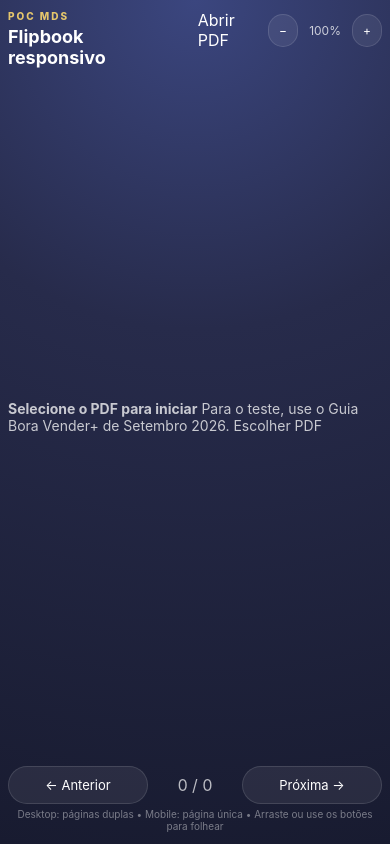
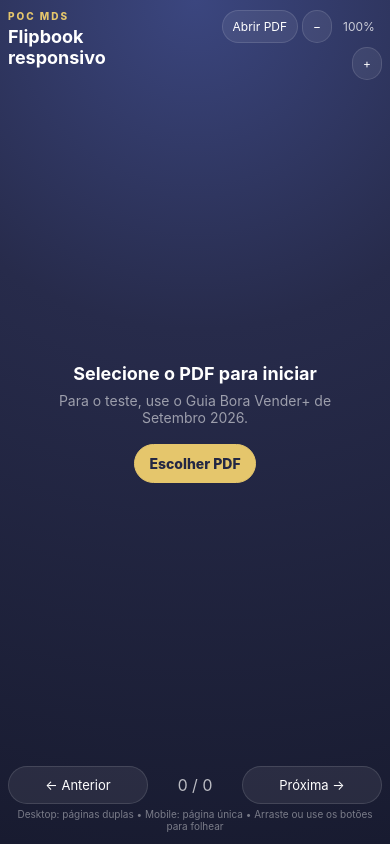
Before and after one commit to mundodigitalsolucoes/flipbook-poc-mds, a website built with Vite: page index.html in a window 390 px wide. Built offline with nearby package versions, Linux system fonts and the light colour scheme; a script that the page names is missing.

Commit message:
style: adicionar estado vazio e upload do PDF

```diff
--- a/src/style.css
+++ b/src/style.css
@@ -13,15 +13,21 @@ button { font: inherit; }
 .eyebrow { display: block; font-size: 10px; letter-spacing: .2em; font-weight: 800; color: #e5c66c; }
 h1 { margin: 4px 0 0; font-size: clamp(18px, 2.6vw, 28px); }
 h1 small { font-size: .55em; font-weight: 500; opacity: .55; }
-.actions { display: flex; gap: 8px; align-items: center; }
-.actions button, .controls button { border: 1px solid rgba(255,255,255,.12); color: #fff; background: rgba(255,255,255,.07); border-radius: 999px; padding: 10px 14px; cursor: pointer; transition: .2s ease; }
-.actions button:hover, .controls button:hover { background: rgba(255,255,255,.13); transform: translateY(-1px); }
+.actions { display: flex; gap: 8px; align-items: center; flex-wrap: wrap; justify-content: flex-end; }
+.actions button, .controls button, .upload-button { border: 1px solid rgba(255,255,255,.12); color: #fff; background: rgba(255,255,255,.07); border-radius: 999px; padding: 10px 14px; cursor: pointer; transition: .2s ease; text-decoration: none; }
+.actions button:hover, .controls button:hover, .upload-button:hover { background: rgba(255,255,255,.13); transform: translateY(-1px); }
+.upload-button { display: inline-flex; align-items: center; justify-content: center; }
+.upload-primary { margin-top: 10px; background: #e5c66c; border-color: #e5c66c; color: #232744; font-weight: 800; }
+.upload-primary:hover { background: #efd887; }
 #zoomLabel { min-width: 46px; text-align: center; font-size: 12px; opacity: .75; }
 .viewer-wrap { min-height: 0; position: relative; overflow: auto; display: grid; place-items: center; padding: 8px; overscroll-behavior: contain; }
 .viewer-wrap:fullscreen { background: #171a2d; padding: 40px 10px; }
 #book { transform-origin: center center; transition: transform .18s ease; }
 .status { position: absolute; inset: 0; display: grid; place-items: center; z-index: 20; color: rgba(255,255,255,.75); font-size: 14px; }
 .status[hidden] { display: none; }
+.empty-state { display: flex; flex-direction: column; align-items: center; gap: 8px; text-align: center; padding: 28px; }
+.empty-state strong { color: #fff; font-size: clamp(18px, 3vw, 26px); }
+.empty-state span { color: rgba(255,255,255,.55); max-width: 520px; }
 .stf__parent { margin: 0 auto; }
 .stf__block { box-shadow: 0 28px 70px rgba(0,0,0,.38); }
 .controls { display: flex; align-items: center; justify-content: center; gap: 18px; }
@@ -29,10 +35,10 @@ h1 small { font-size: .55em; font-weight: 500; opacity: .55; }
 .hint { margin: -4px 0 0; text-align: center; font-size: 11px; color: rgba(255,255,255,.42); }
 @media (max-width: 700px) {
   .app-shell { padding: 10px 8px 12px; gap: 8px; }
-  .topbar { align-items: flex-start; }
+  .topbar { align-items: flex-start; gap: 8px; }
   h1 small { display: none; }
   .actions { gap: 4px; }
-  .actions button { padding: 8px 10px; font-size: 12px; }
+  .actions button, .actions .upload-button { padding: 8px 10px; font-size: 12px; }
   #fullscreen { display: none; }
   .viewer-wrap { padding: 0; }
   .controls { gap: 8px; }
```
